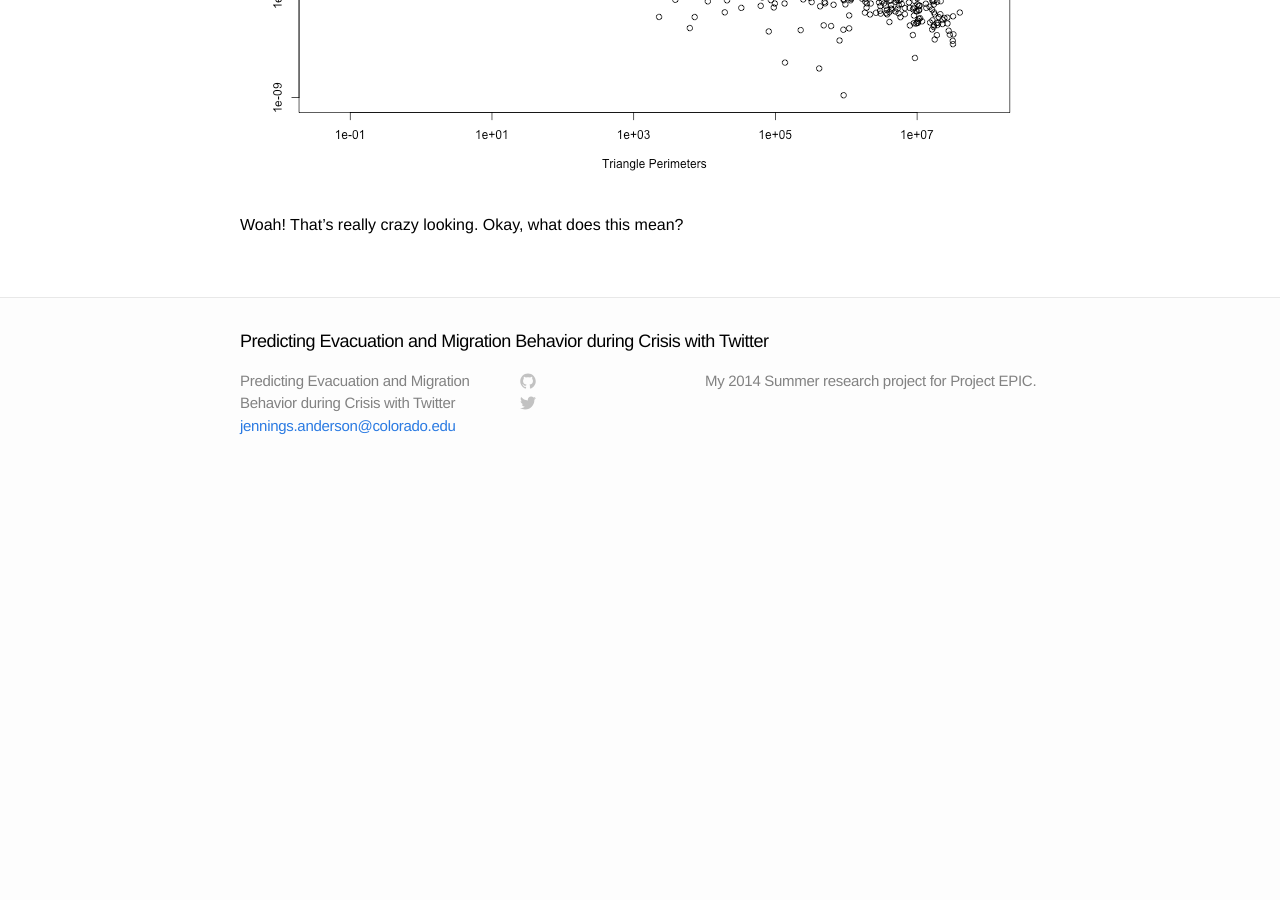
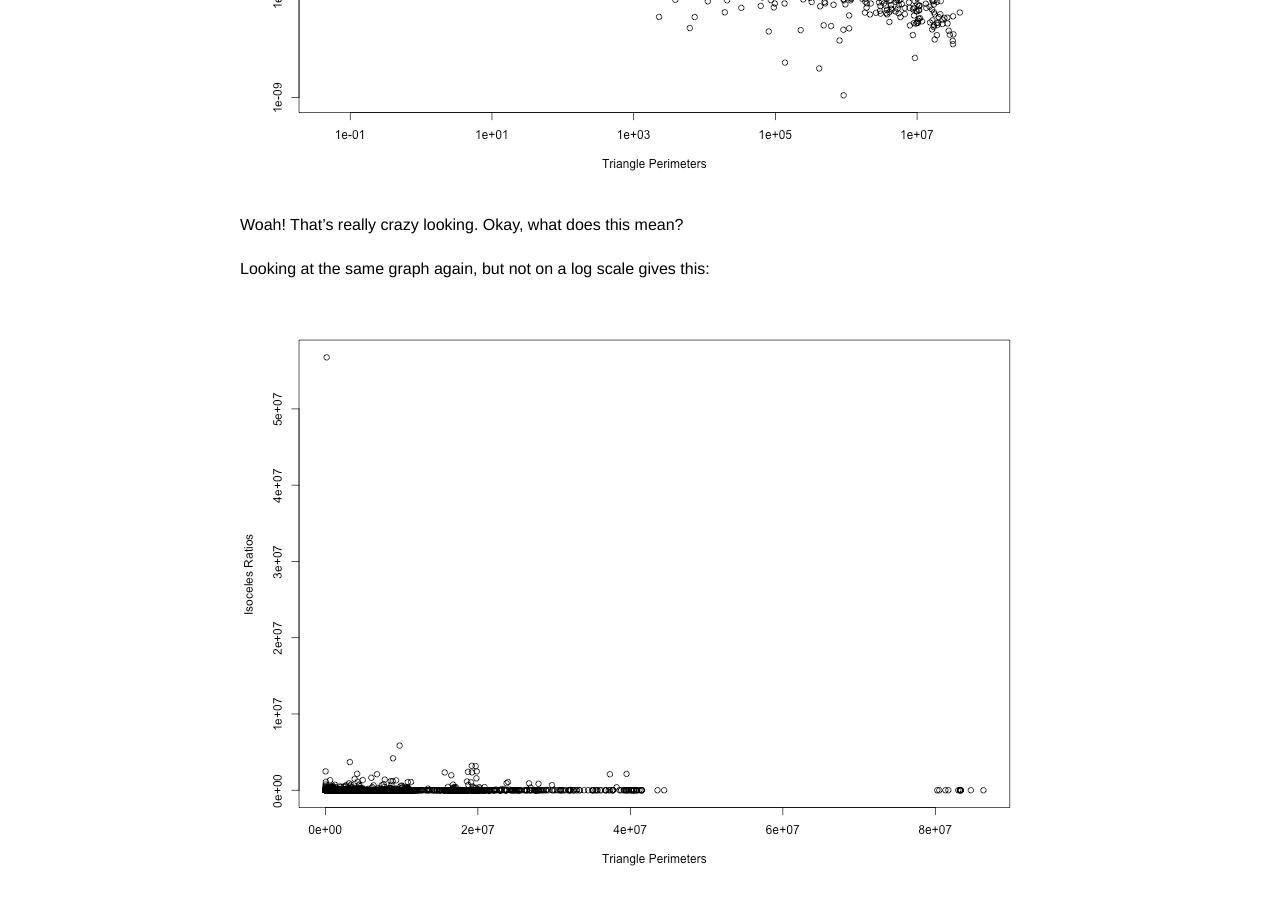
Before and after one commit to jenningsanderson/Twitter-Evacuation-Patterns, a Jekyll site: the page built from _posts/2014-07-28-triangle-analysis.md, in a window 1280 px wide and 900 px high, scrolled down 798 px. Built offline with Jekyll 4.4.1, drawn with Linux system fonts in a browser that asks for light colours; before the commit the page ends 1280 px from its top, so only the background shows below that.

Commit message:
Added a crazier graph

```diff
--- a/_posts/2014-07-28-triangle-analysis.md
+++ b/_posts/2014-07-28-triangle-analysis.md
@@ -7,6 +7,9 @@ date:   2014-07-28 5:00:00
 #Triangle Analysis
 
 Comparing Triangle Perimeters to different distance ratios:
-![Comparing perimeter to ratios]({{site.baseurl}}/img_exports/isoceles_ratio_V_perimeter.png "Triangle Areas")
+![Comparing perimeter to ratios]({{site.baseurl}}/img_exports/isoceles_ratio_V_perimeter.png "Triangle Ratios")
 
 Woah!  That's really crazy looking.  Okay, what does this mean?
+
+Looking at the same graph again, but not on a log scale gives this:
+![Comparing perimeter to ratios]({{site.baseurl}}/img_exports/isoceles_ratio_V_perimeter_nolog.png "Triangle Ratios")
--- a/fileio/statistics.rb
+++ b/fileio/statistics.rb
@@ -74,12 +74,12 @@ users.sort_by{ |user, values| values[:triangle_perimeter] }.each do |user, value
 
 end
 
-r.png("../img_exports/isoceles_ratio_V_perimeter.png",:height=>600,:width=>800)
+r.png("../img_exports/isoceles_ratio_V_perimeter_nolog.png",:height=>600,:width=>800)
 r.plot(
   { :x=>triangle_perimeters,
     :y=>isoceles_ratios,
     :ylab=>'Isoceles Ratios',
-    :xlab=>"Triangle Perimeters",
-    :log=>'xy'
+    :xlab=>"Triangle Perimeters"#,
+    #:log=>'xy'
   })
 r.eval_R "dev.off()"
```
Also changed, not shown: img_exports/isoceles_ratio_V_perimeter_nolog.png (added).
